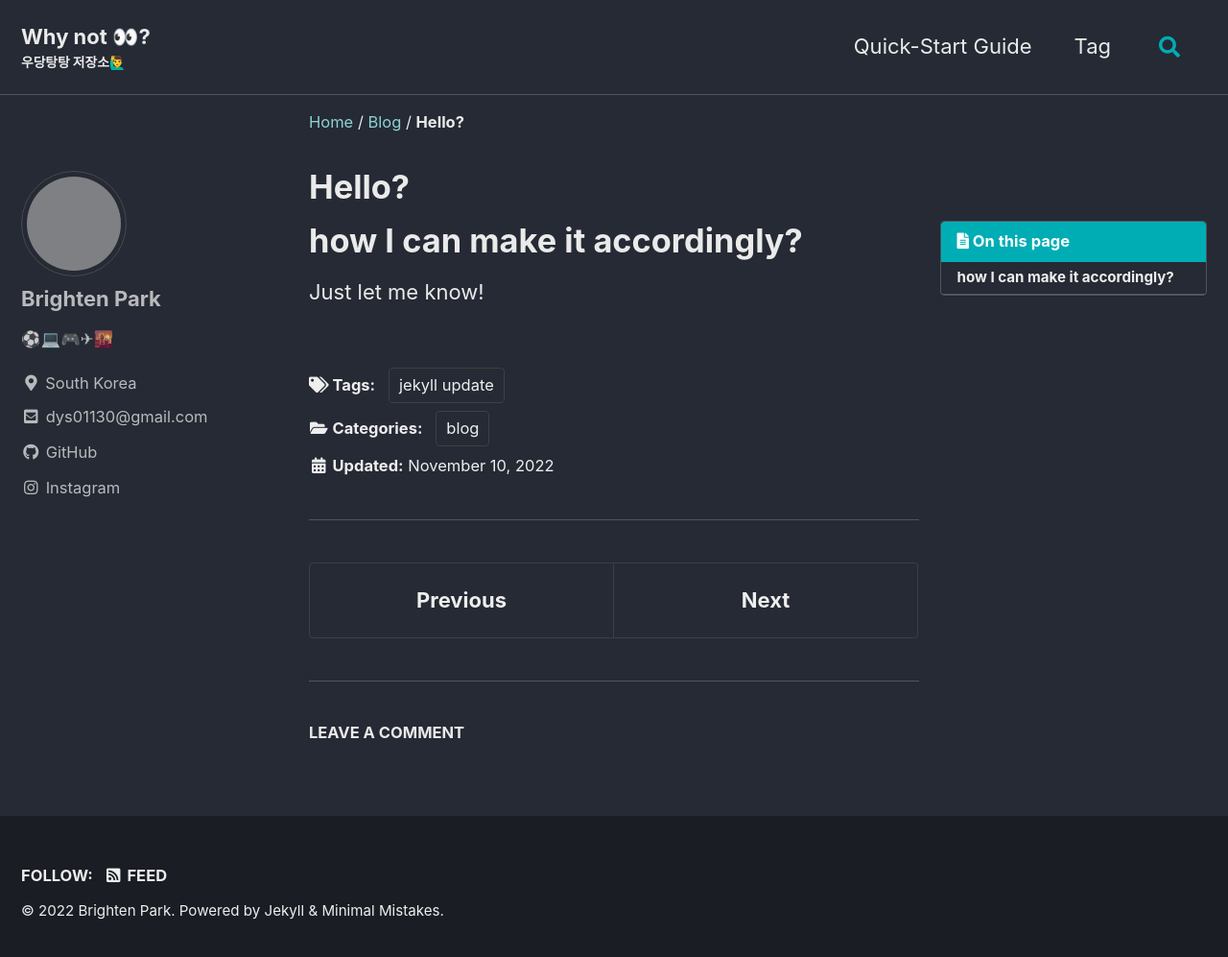
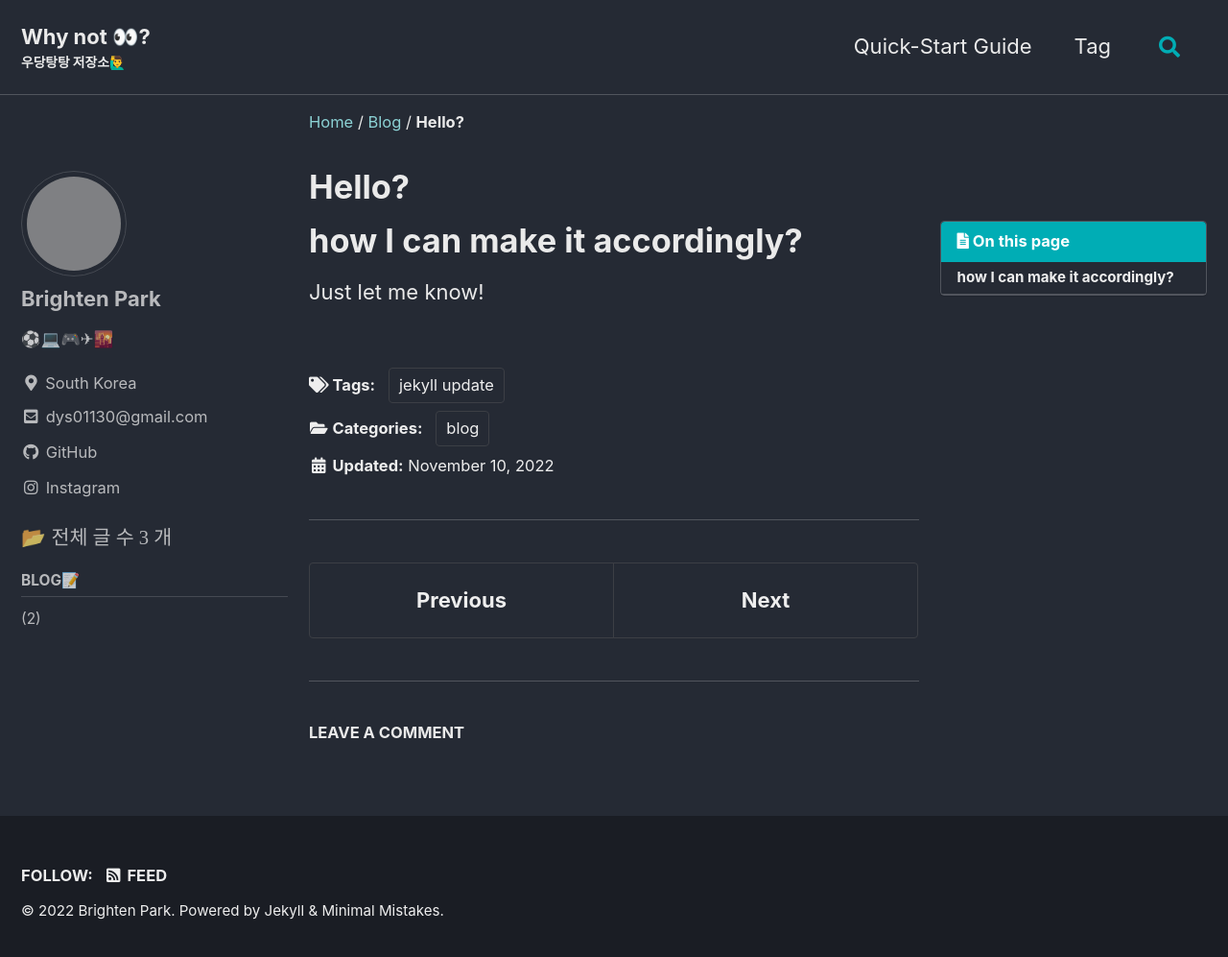
Before and after one commit to brightennote/brightennote.github.io, a Jekyll site: the page built from _posts/2022-11-10-test.md, in a window 1280 px wide and 1005 px high. Shown: the top 997 px of the window at 96% size. Built offline with Jekyll 4.4.1, drawn with Linux system fonts in a browser that asks for light colours; cached includes are drawn as plain includes; comment, search, counter and statistics services are not loaded; grey boxes are pictures that could not be loaded.

Commit message:
add sidebar

```diff
--- a/_config.yml
+++ b/_config.yml
@@ -296,6 +296,7 @@ defaults:
       # share: true
       # related: true
       category_nav: true
+      sidebar_main: true
   # tag & category
   - scope:
       path: ""
@@ -308,9 +309,9 @@ defaults:
     values:
       comments: false
   # _docs
-  - scope:
-      path: ""
-      type: docs
-    values:
-      sidebar:
-        nav: "docs"
+#  - scope:
+#      path: ""
+#      type: docs
+#    values:
+#      sidebar:
+#        nav: "docs"
--- /dev/null
+++ b/_includes/nav_list_main
@@ -0,0 +1,28 @@
+<!--전체 글 수를 세기 위한 연산. sum 변수에 전체 글 수 저장-->
+
+{% assign sum = site.posts | size %}
+
+<nav class="nav__list">
+  <input id="ac-toc" name="accordion-toc" type="checkbox" />
+  <label for="ac-toc">{{ site.data.ui-text[site.locale].menu_label }}</label>
+  <ul class="nav__items" id="category_tag_menu">
+      <!--전체 글 수-->
+      <li>
+            📂 <span style="font-family:'Cafe24Oneprettynight';">전체 글 수</style> <span style="font-family:'Coming Soon';">{{sum}}</style> <span style="font-family:'Cafe24Oneprettynight';">개</style>
+      </li>
+      <li>
+        <!--span 태그로 카테고리들을 크게 분류 ex) C/C++/C#-->
+        <span class="nav__sub-title">blog📝</span>
+            <!--ul 태그로 같은 카테고리들 모아둔 페이지들 나열-->
+            <ul>
+                <!--Cpp 카테고리 글들을 모아둔 페이지인 /categories/cpp 주소의 글로 링크 연결-->
+                <!--category[1].size 로 해당 카테고리를 가진 글의 개수 표시-->
+                {% for category in site.categories %}
+                    {% if category[0] == "blog" %}
+                        <li><a href="/categories/jekyll" class="jekyll"> ({{category[1].size}})</a></li>
+                    {% endif %}
+                {% endfor %}
+            </ul>
+      </li>
+  </ul>
+</nav>
--- a/_includes/sidebar.html
+++ b/_includes/sidebar.html
@@ -15,5 +15,10 @@
       {% include nav_list nav=page.sidebar.nav %}
     {% endif %}
   {% endif %}
-  </div>
+
+  {% if page.sidebar_main %}
+    {% include nav_list_main %}
+  {% endif %}
+
+</div>
 {% endif %}
--- a/index.html
+++ b/index.html
@@ -1,4 +1,5 @@
 ---
 layout: home
+sidebar_main: true
 author_profile: true
 ---
```
Also changed, not shown: _data/navigation.yml (+0 -24 lines), _pages/categories/category-jekyll.md (added, +11 -0 lines).
